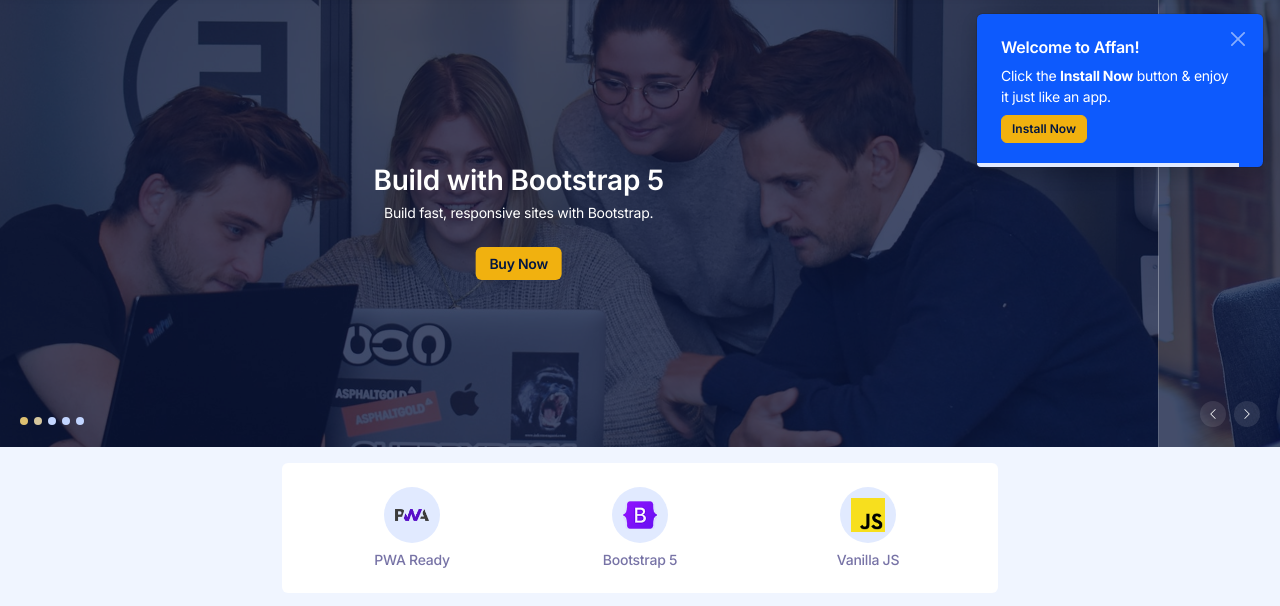
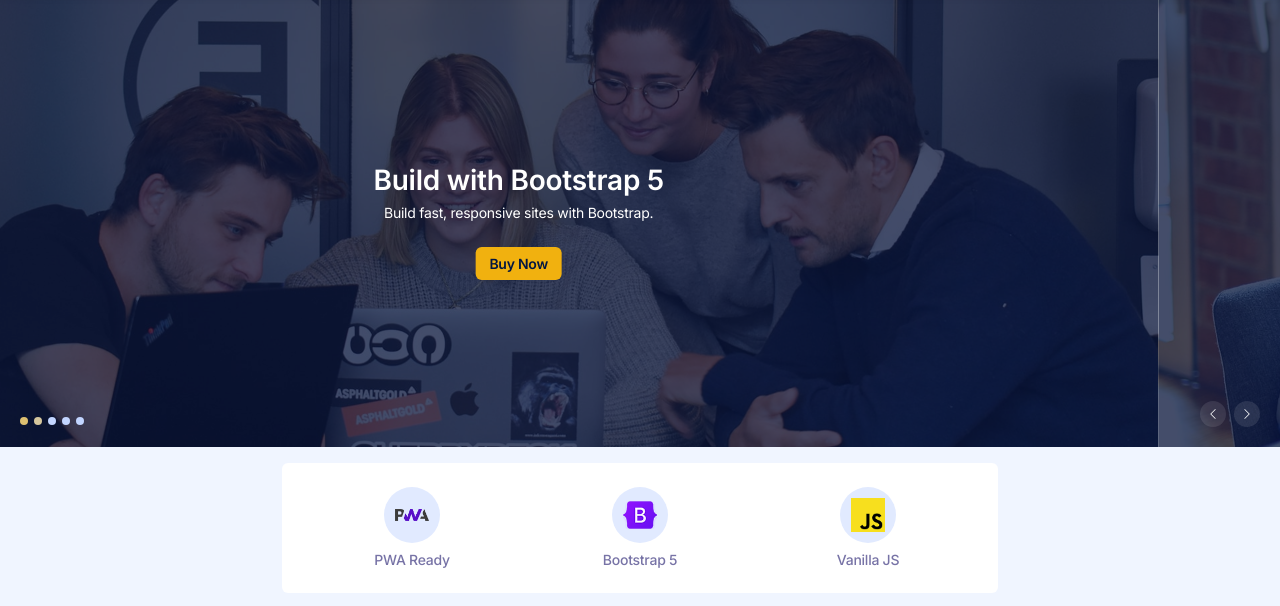
Before and after one commit to Frogbid-Khl/W-FrogBID-App, a plain HTML site: page home.html in a window 1280 px wide. Shown: the part 53-659 px from the top of the page. Drawn offline with Linux system fonts and the light colour scheme.

Commit message:
update all interface

```diff
--- a/home.html
+++ b/home.html
@@ -156,7 +156,7 @@
             <div class="copyright-info">
                 <p>
                     <span id="copyrightYear"></span>
-                    &copy; Made by <a href="#"> Designing World</a>
+                    &copy; Made by <a href="#"> FrogBID App</a>
                 </p>
             </div>
         </div>
@@ -164,22 +164,6 @@
 </div>
 
 <div class="page-content-wrapper">
-
-    <!-- Welcome Toast -->
-    <div aria-atomic="true" aria-live="assertive"
-         class="toast toast-autohide custom-toast-1 toast-primary home-page-toast shadow" data-bs-autohide="true"
-         data-bs-delay="60000" id="installWrap" role="alert">
-        <div class="toast-body p-4">
-            <div class="toast-text me-2">
-                <h6 class="text-white">Welcome to Affan!</h6>
-                <span class="d-block mb-2">Click the <strong>Install Now</strong> button & enjoy it just like an
-            app.</span>
-                <button class="btn btn-sm btn-warning" id="installAffan">Install Now</button>
-            </div>
-        </div>
-        <button aria-label="Close" class="btn btn-close btn-close-white position-absolute p-2" data-bs-dismiss="toast"
-                type="button"></button>
-    </div>
 
     <!-- Tiny Slider One Wrapper -->
     <div class="tiny-slider-one-wrapper">
```
Also changed, not shown: 404.html (+1 -1 lines), chat-users.html (+1 -1 lines), elements.html (+1 -1 lines), index.html (+1 -1 lines), pages.html (+1 -1 lines), register.html (+3 -3 lines), img/core-img/logo.png.
